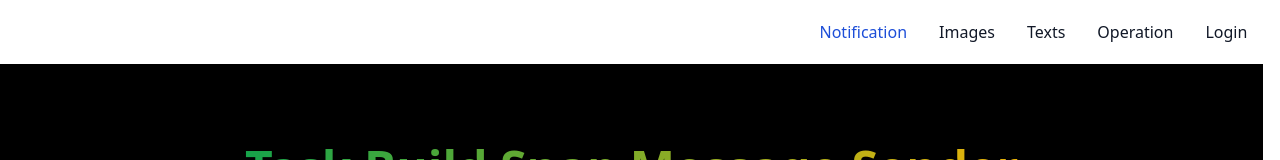
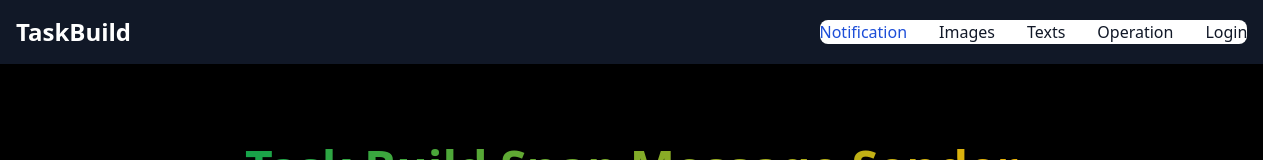
Before and after one commit to the-usman/Task, a React (Create React App) app: page /texts in a window 1280 px wide. Shown: the top 160 px of the page. Built offline with nearby package versions, Linux system fonts and the light colour scheme; no server answers; the database is empty.

Commit message:
Norufications

```diff
--- a/src/assets/pages/Navbar.jsx
+++ b/src/assets/pages/Navbar.jsx
@@ -16,7 +16,7 @@ const Navbar = () => {
 
     return (
         <div>
-            <nav className="bg-white border-gray-200 dark:bg-gray-900 w-[98.7vw] text-white">
+            <nav className=" border-gray-200 bg-gray-900 w-[98.7vw] text-white">
                 <div className="max-w-screen-xl flex flex-wrap items-center justify-between mx-auto p-4">
                     <a href="/" className="flex items-center space-x-3 rtl:space-x-reverse">
                         <span className="self-center text-2xl font-semibold whitespace-nowrap dark:text-white">TaskBuild</span>
@@ -24,7 +24,7 @@ const Navbar = () => {
                     <button
                         onClick={toggleNavbar}
                         type="button"
-                        className="inline-flex items-center p-2 w-10 h-10 justify-center text-sm  rounded-lg md:hidden hover:bg-gray-100 focus:outline-none focus:ring-2  text-gray-400 hover:bg-gray-700 focus:ring-gray-600"
+                        className="inline-flex items-center p-2 w-10 h-10 justify-center text-sm  rounded-lg md:hidden  focus:outline-none focus:ring-2  text-gray-400 hover:bg-gray-700 focus:ring-gray-600"
                         aria-controls="navbar-default"
                         aria-expanded={isOpen}
                     >
```
